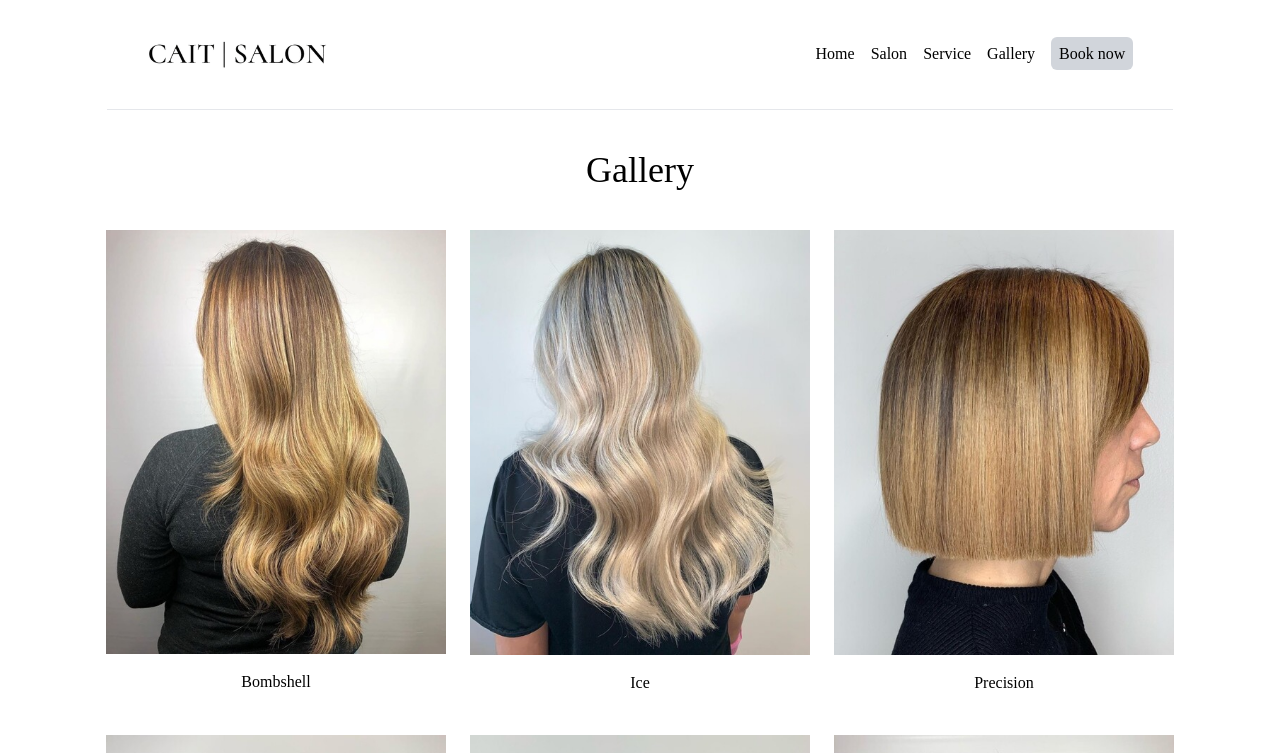
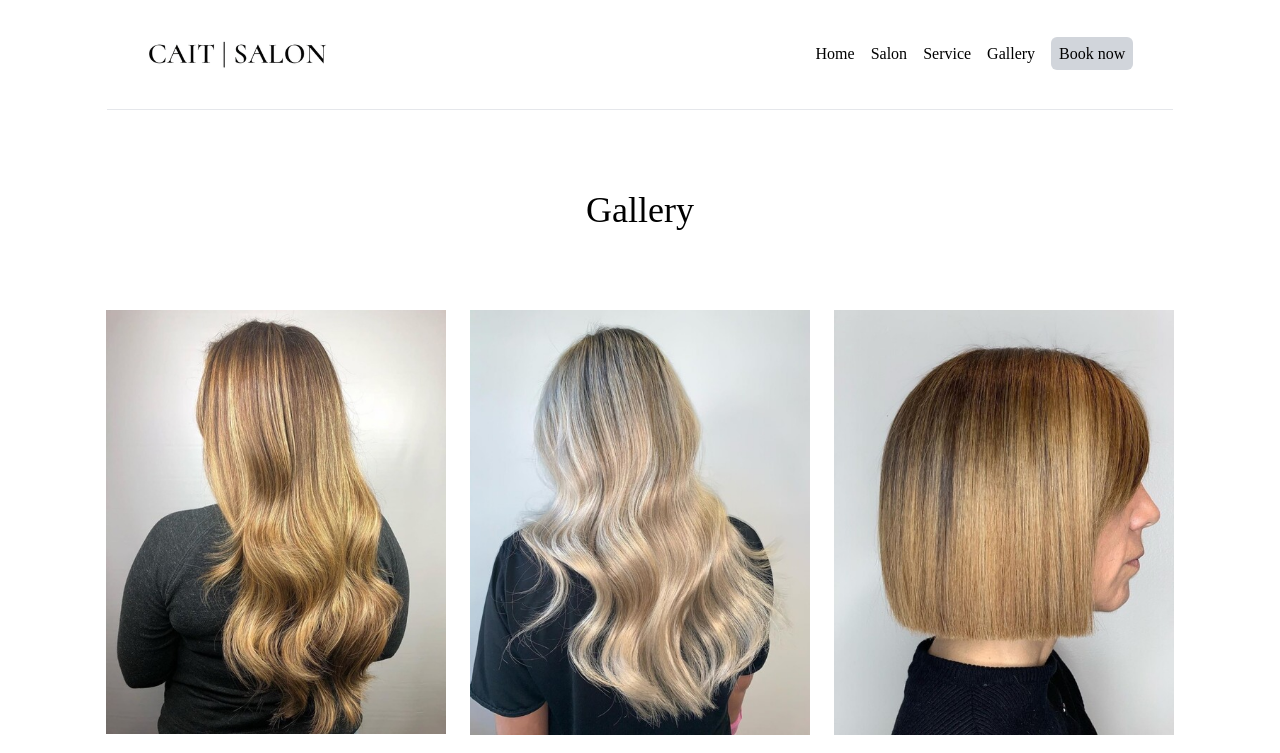
Before and after one commit to eobcre/salon-react, a React (Vite) app: page /gallery in a window 1280 px wide. Shown: the top 753 px of the page. Built offline with nearby package versions, Linux system fonts and the light colour scheme; the HTML template or start-up script is replaced by a standard one.

Commit message:
@font-face

```diff
--- a/src/index.css
+++ b/src/index.css
@@ -6,12 +6,18 @@
   font-family: 'Times New Roman', Times, serif;
 }
 
+@font-face {
+  src: url('./assets/Font.woff2') format('woff2');
+  font-family: 'Shadows Into Light';
+  font-display: swap;
+}
+
 @layer components {
   .img-st {
-    @apply m-auto p-12;
+    @apply m-auto p-20;
   }
 
   .title-st {
-    @apply text-4xl text-center p-10;
+    @apply text-4xl text-center p-20;
   }
 }
```
